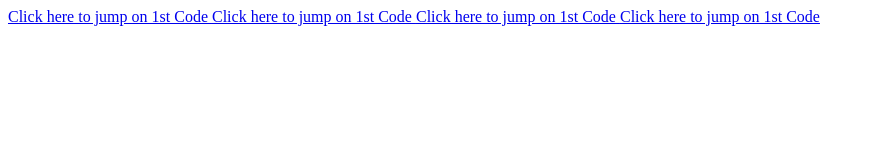
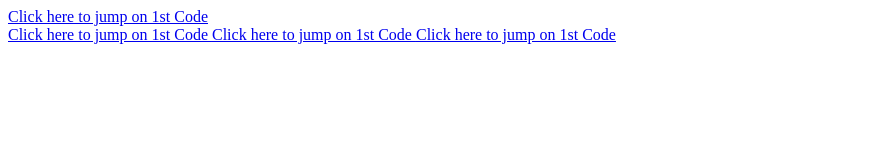
Before and after one commit to Devenderjiatjava/WebDevelopment, a plain HTML site: page index.html in a window 1280 px wide. Shown: the whole page, without its empty margins (0-874 px from the left). Drawn offline with Linux system fonts and the light colour scheme.

Commit message:
Improve link formatting in index.html
Added line breaks between links for better readability.

```diff
--- a/index.html
+++ b/index.html
@@ -7,7 +7,7 @@
 </head>
 <body>
 
-    <a href="1st_code.html"> Click here to jump on 1st Code </a>
+    <a href="1st_code.html"> Click here to jump on 1st Code </a> <br>
     <a href="2nd_code_ranking.html"> Click here to jump on 1st Code </a>
     <a href="3rd_List_Element.html"> Click here to jump on 1st Code </a>
     <a href="4th_Nesting_etc.html"> Click here to jump on 1st Code </a>
```
